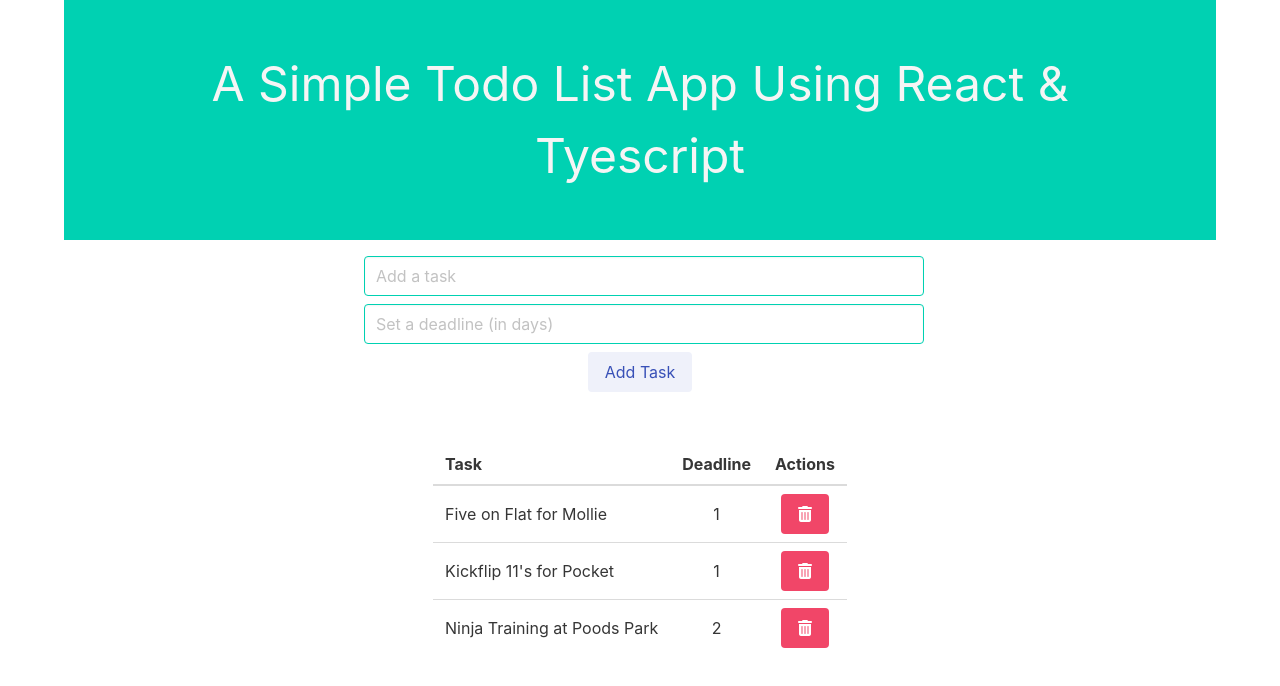
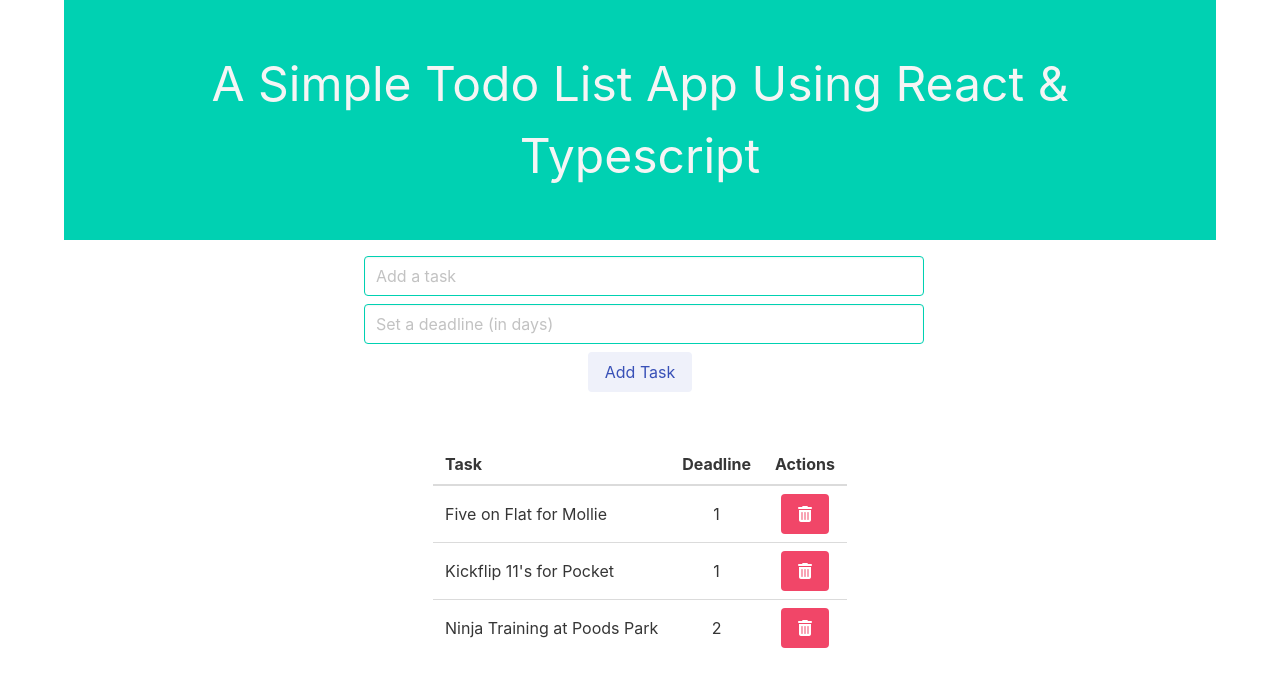
Before and after one commit to chunloy/todo-list, a React (Create React App) app: page / in a window 1280 px wide. Shown: the top 686 px of the page. Built offline with nearby package versions, Linux system fonts and the light colour scheme; the HTML template or start-up script is replaced by a standard one.

Commit message:
Fix typo in header

```diff
--- a/src/components/Header.tsx
+++ b/src/components/Header.tsx
@@ -2,7 +2,7 @@ import "./Header.css"
 const Header = () => {
   return (
     <header>
-      A Simple Todo List App Using React & Tyescript
+      A Simple Todo List App Using React & Typescript
     </header>
   );
 };
```
